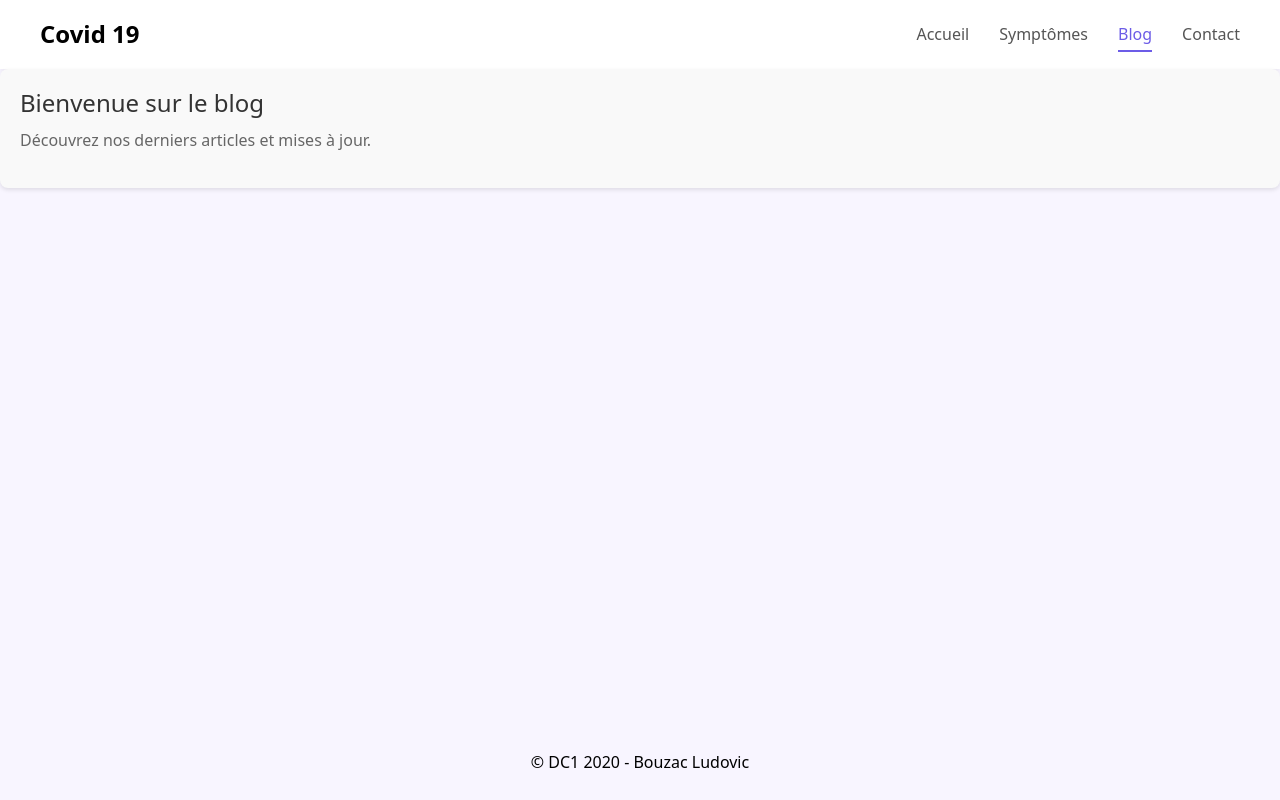
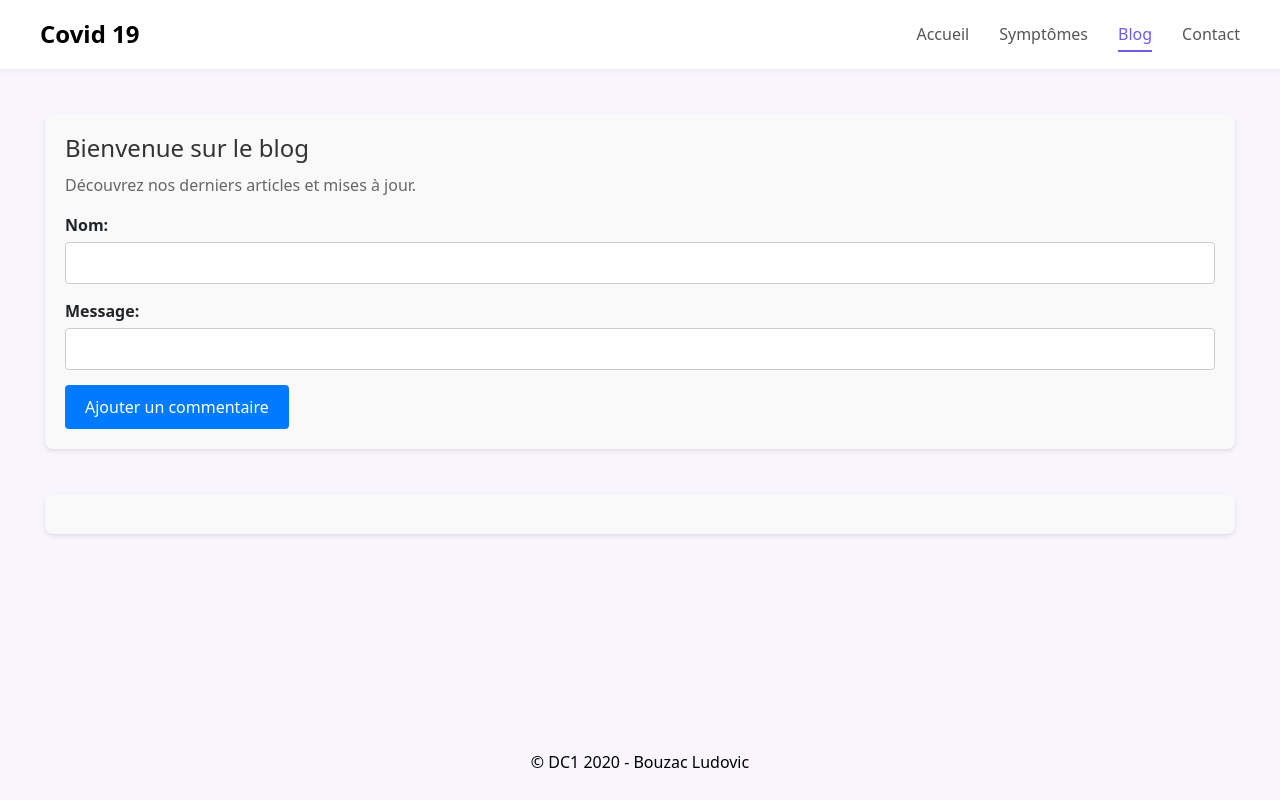
Before and after one commit to LBouzac/Angular-covid, an Angular app: page /blog in a window 1280 px wide. Built offline with nearby package versions, Linux system fonts and the light colour scheme.

Commit message:
ajout blog

```diff
--- a/src/app/blog/blog.component.css
+++ b/src/app/blog/blog.component.css
@@ -3,6 +3,7 @@
   background-color: #f9f9f9;
   border-radius: 8px;
   box-shadow: 0 2px 4px rgba(0, 0, 0, 0.1);
+  margin: 45px;
 }
 
 .blog-container h2 {
@@ -15,3 +16,60 @@
   color: #666;
   font-size: 16px;
 }
+
+.form-group {
+  margin-bottom: 15px;
+}
+
+.form-group label {
+  display: block;
+  font-weight: bold;
+  margin-bottom: 5px;
+}
+
+.form-group input {
+  width: 100%;
+  padding: 8px;
+  box-sizing: border-box;
+  border: 1px solid #ccc;
+  border-radius: 4px;
+}
+
+.btn {
+  display: inline-block;
+  padding: 10px 20px;
+  font-size: 16px;
+  color: #fff;
+  background-color: #007bff;
+  border: none;
+  border-radius: 4px;
+  cursor: pointer;
+}
+
+.btn:hover {
+  background-color: #0056b3;
+}
+
+.blog-text {
+  margin: 20px 0;
+  background: #666;
+  padding: 10px;
+  border-radius: 5px;
+  font-size: 14px;
+  line-height: 1.5;
+  color: #fff;
+}
+
+.blog-text:nth-child(2n) {
+  background-color: #303030;
+}
+
+.blog-content h3 {
+  color: #834dd6;
+  text-shadow: 1px 1px 1px black;
+  margin-bottom: 5px;
+}
+
+.blog-content p {
+  color: #fff;
+}
--- a/src/app/blog/blog.component.html
+++ b/src/app/blog/blog.component.html
@@ -1,4 +1,24 @@
 <div class="blog-container">
   <h2>Bienvenue sur le blog</h2>
   <p>Découvrez nos derniers articles et mises à jour.</p>
+  <form>
+    <div class="form-group">
+      <label for="name">Nom:</label>
+      <input type="text" id="name" name="name" [(ngModel)]="name" required>
+    </div>
+    <div class="form-group">
+      <label for="content">Message:</label>
+      <input type="text" id="content" name="content" [(ngModel)]="content" required>
+    </div>
+    <button class="btn btn-primary" (click)="addBlog()">Ajouter un commentaire</button>
+  </form>
 </div>
+
+<div class="blog-container">
+  <div class="blog-text" *ngFor="let blogs of blog$ | async">
+    <div class="blog-content">
+        <h3>{{ blogs.name }}</h3>
+        <p>{{ blogs.content }}</p>
+    </div>
+  </div>
+</div>
--- a/src/app/blog/blog.component.ts
+++ b/src/app/blog/blog.component.ts
@@ -1,17 +1,32 @@
 import { Component, OnInit } from '@angular/core';
+import { AsyncPipe, NgForOf } from '@angular/common';
+import { Observable } from 'rxjs';
+import { BlogService } from './blog.services';
+import { BlogsList } from './blog.services';
+import { FormsModule } from '@angular/forms';
 
 @Component({
   selector: 'app-blog',
   templateUrl: './blog.component.html',
+  imports: [
+    AsyncPipe,
+    NgForOf,
+    FormsModule
+  ],
   styleUrls: ['./blog.component.css']
 })
 export class BlogComponent implements OnInit {
+  blog$: Observable<BlogsList[]>;
+  name: string = '';
+  content: string = '';
 
-  ngOnInit(): void {
-    this.logWithStyle('Bienvenue sur le blog!');
+  constructor(private blogService: BlogService) {
+    this.blog$ = this.blogService.blogs$;
   }
 
-  logWithStyle(message: string): void {
-    console.log('%c' + message, 'color: blue; font-size: 20px; font-weight: bold;');
+  addBlog(): void {
+    this.blogService.addBlog(this.name, this.content);
   }
+
+  ngOnInit(): void {}
 }
--- /dev/null
+++ b/src/app/blog/blog.services.ts
@@ -0,0 +1,25 @@
+import { Injectable } from '@angular/core';
+import { BehaviorSubject } from 'rxjs';
+
+export interface BlogsList {
+  name: string;
+  content: string;
+}
+
+@Injectable({
+  providedIn: 'root'
+})
+export class BlogService {
+  private BlogService = new BehaviorSubject<BlogsList[]>([]);
+
+  blogs$ = this.BlogService.asObservable();
+
+  constructor() {
+  }
+
+  addBlog(name: string, content: string): void {
+    const currentBlogs = this.BlogService.getValue();
+    const newBlog = { name, content };
+    this.BlogService.next([...currentBlogs, newBlog]);
+  }
+}
--- a/src/app/symptomes/symptomes.service.ts
+++ b/src/app/symptomes/symptomes.service.ts
@@ -3,7 +3,7 @@ import { BehaviorSubject } from 'rxjs';
 import { ajax } from 'rxjs/ajax';
 import { map } from 'rxjs';
 
-const obs$ = ajax.getJSON('./assets/symptomes.json').pipe(
+const obs$ = ajax.getJSON('./assets/json/symptomes.json').pipe(
   map((data: any) => {
     const symptomes = data.map((item: any) => ({
       name: item.name,
```
Also changed, not shown: src/assets/json/symptomes.json (renamed from src/assets/symptomes.json).
